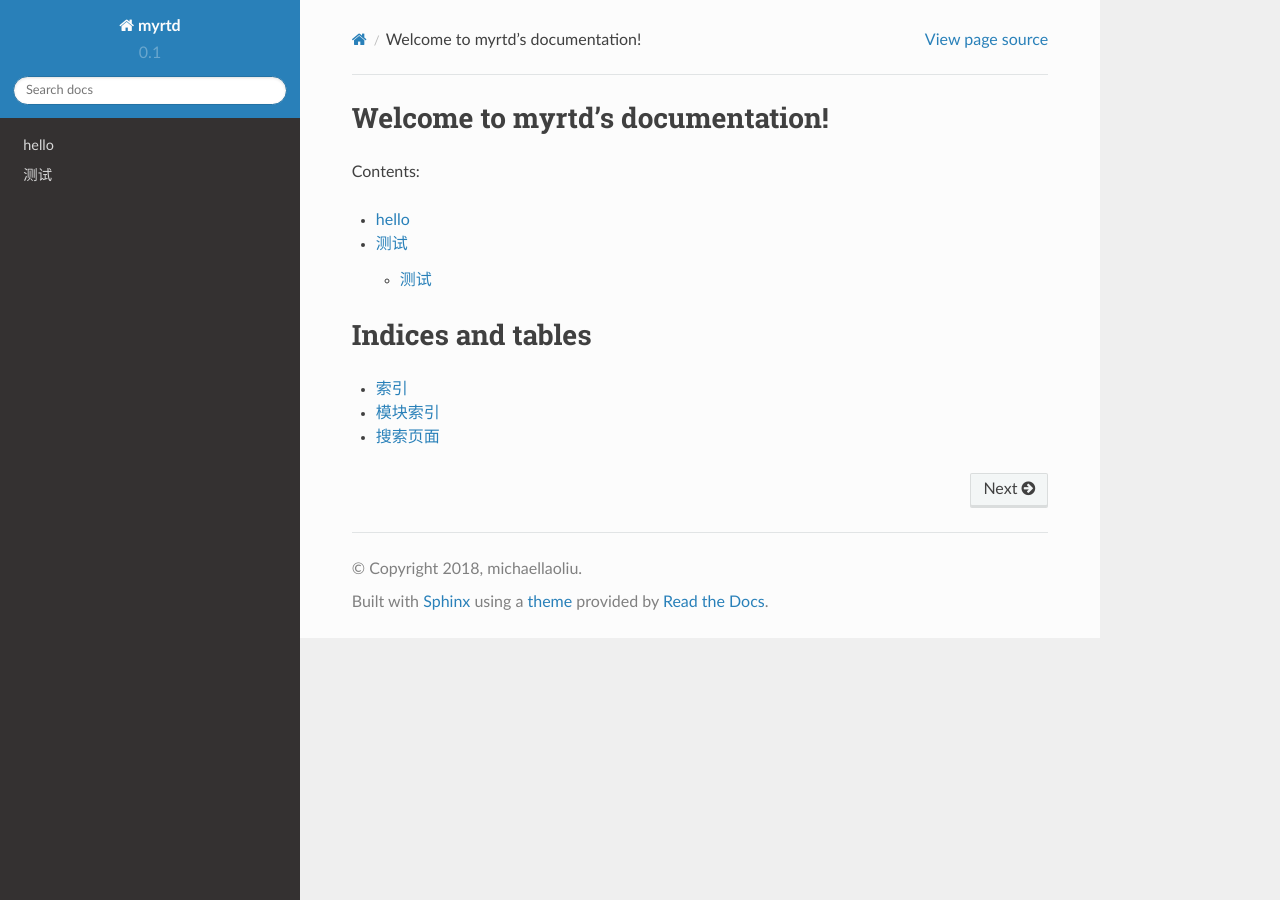
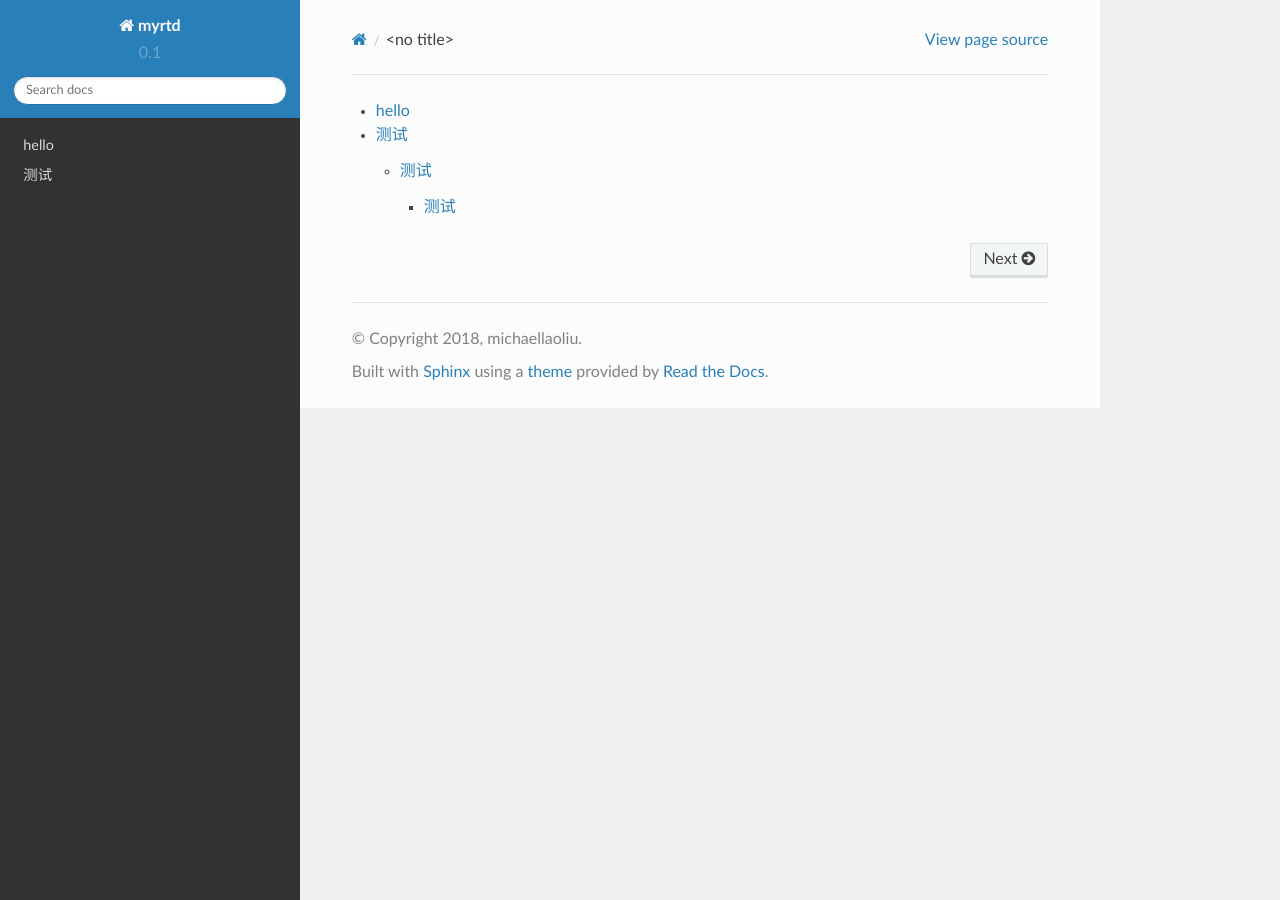
Before and after one commit to sighttviewliu/myrtd, a Sphinx documentation site: the page built from source/index.rst, in a window 1280 px wide. Built offline with Sphinx 7.4.7 and the Read the Docs theme 2.0.0, drawn with Linux system fonts in a browser that asks for light colours.

Commit message:
modified: index.rst

```diff
--- a/source/index.rst
+++ b/source/index.rst
@@ -3,20 +3,8 @@
    You can adapt this file completely to your liking, but it should at least
    contain the root `toctree` directive.
 
-Welcome to myrtd's documentation!
-=================================
-
-Contents:
-
 .. toctree::
-   :maxdepth: 2
+   :maxdepth: 3
 
    hello
    test
-
-Indices and tables
-==================
-
-* :ref:`genindex`
-* :ref:`modindex`
-* :ref:`search`
```
